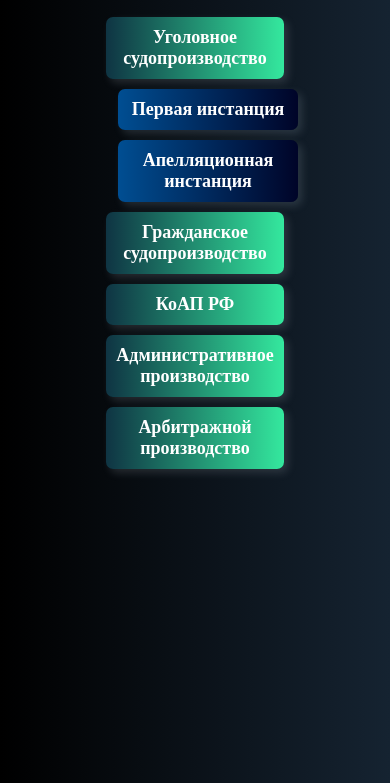
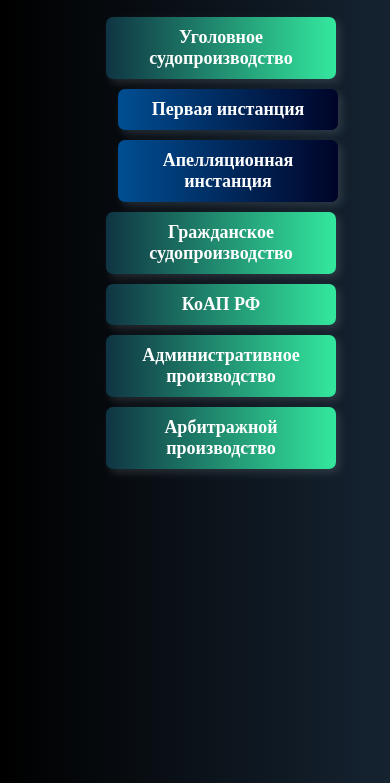
Before and after one commit to AnZh5666/procces-helper, a plain HTML site: page index.html in a window 390 px wide. Both pictures are taken after a click on the element "Уголовное судопроизводство". Shown: the part 61-844 px from the top of the page. Drawn offline with Linux system fonts and the light colour scheme.

Commit message:
Update style.css

```diff
--- a/style.css
+++ b/style.css
@@ -124,7 +124,7 @@
 @media (max-width: 535px) {
     .stage-item-title {
         font-size: 16px;
-        width: 180px;
+        width: 220px;
     }
 }
 
@@ -132,6 +132,8 @@
     .subtitle {
         width: 100%;
     }
+    .main-title {
+        width: 230px;
 
     .stage-item-list p {
         width: 220px;
```
